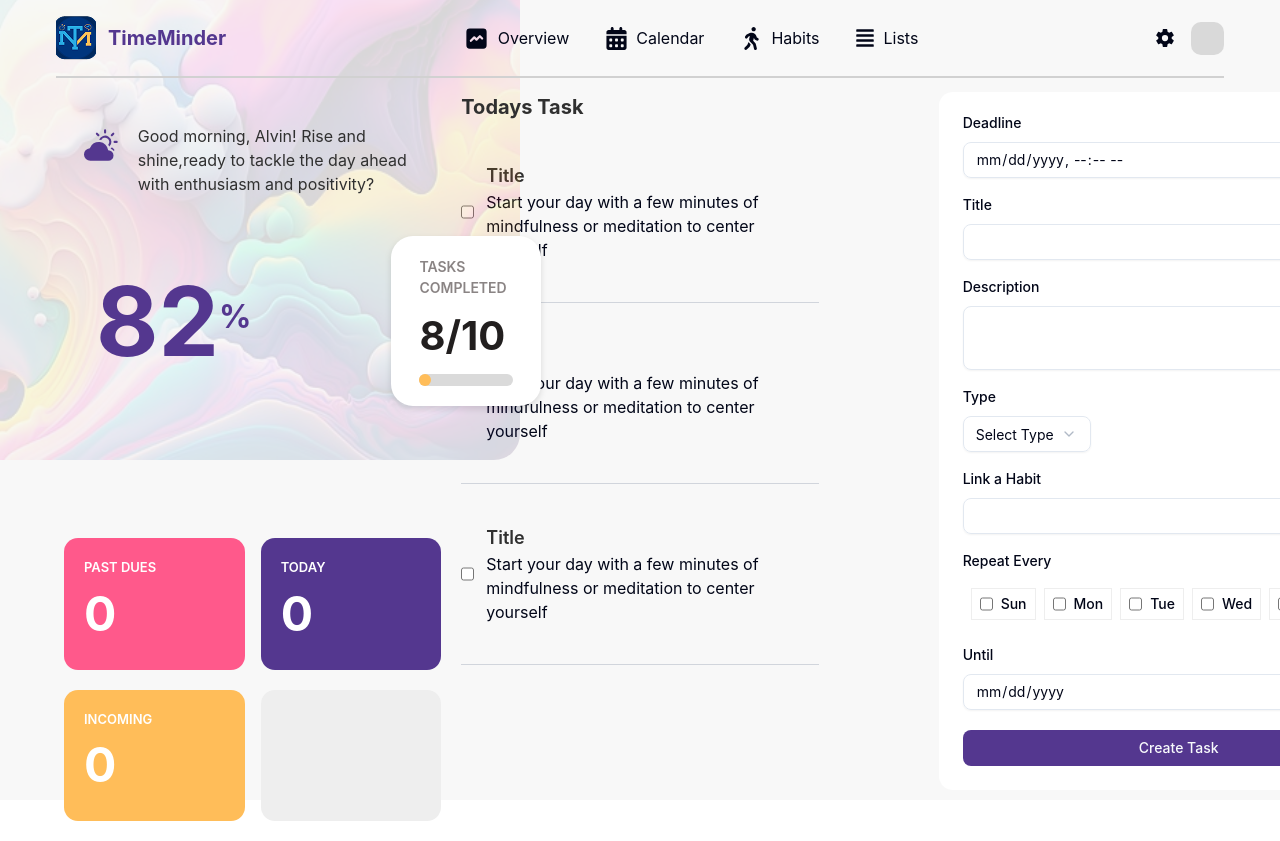
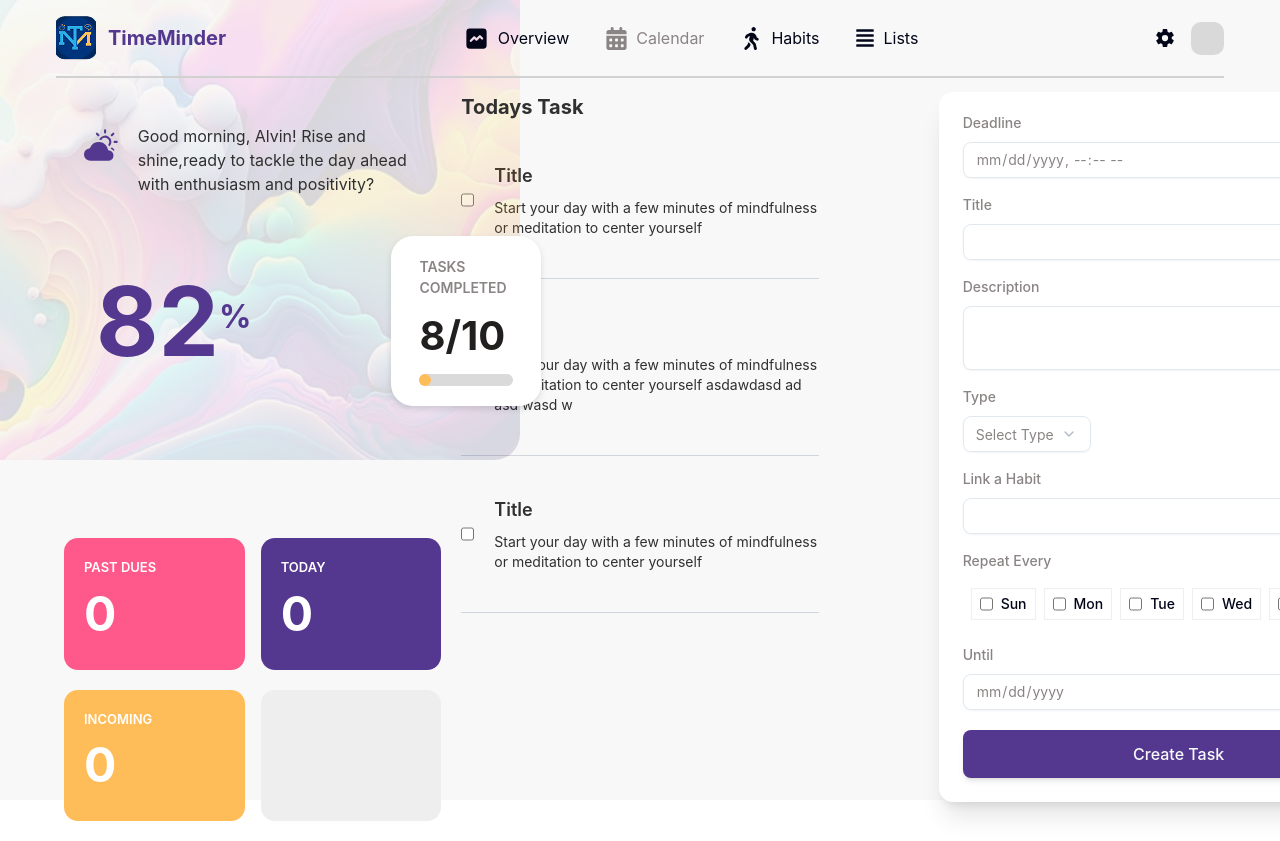
Before and after one commit to iamvinxz/TimeReminder, a React (Vite) app: page / in a window 1280 px wide. Shown: the top 841 px of the page. Built offline with nearby package versions, Linux system fonts and the light colour scheme.

Commit message:
final ui

```diff
--- a/components/FormComponent.jsx
+++ b/components/FormComponent.jsx
@@ -7,88 +7,121 @@ import {
   NativeSelectOption,
 } from "@/components/ui/native-select";
 import { Button } from "@/components/ui/button";
+import { useState } from "react";
 
 const FormComponent = () => {
   const { register, handleSubmit } = useForm();
 
+  const days = ["Sun", "Mon", "Tue", "Wed", "Thu", "Fri", "Sat"];
+
+  const [taskList, setTaskList] = useState([]);
+  const [isFinished, setIsFinished] = useState(false);
+
+  const submitForm = (data) => {
+    const newTask = {
+      title: data.title,
+      description: data.description,
+      deadline: data.deadline,
+      type: data.type,
+      habit: data.habit,
+      until: data.until,
+    };
+
+    fetch("http:localhost:3000/0", {
+      method: "POST",
+      headers: { "Content-Type": "application/json" },
+      body: JSON.stringify(newTask),
+    });
+
+    setTaskList((prev) => [...prev, newTask]);
+  };
+
   return (
     <section className="w-120 ml-25">
       <form
-        onSubmit={handleSubmit}
-        className="space-y-5 bg-white p-6 rounded-xl w-full"
+        onSubmit={handleSubmit(submitForm)}
+        className="space-y-5 bg-white p-6 rounded-xl w-full shadow-xl"
       >
         <div className="space-y-3">
-          <Label>Deadline</Label>
-          <Input type="datetime-local" />
+          <Label className="text-[#8A8484]">Deadline</Label>
+          <Input
+            type="datetime-local"
+            {...register("deadline")}
+            className="text-[#8A8484]"
+          />
         </div>
 
         <div className="space-y-3">
-          <Label>Title</Label>
-          <Input type="text" />
+          <Label className="text-[#8A8484]">Title</Label>
+          <Input
+            type="text"
+            {...register("title")}
+            className="text-[#8A8484]"
+          />
         </div>
 
         <div className="space-y-3">
-          <Label>Description</Label>
-          <Textarea className="resize-none" />
+          <Label className="text-[#8A8484]">Description</Label>
+          <Textarea
+            className="resize-none text-[#8A8484]"
+            {...register("description")}
+          />
         </div>
 
-        <div className="space-y-3">
-          <Label>Type</Label>
-          <NativeSelect>
+        <div className="space-y-3 w-full">
+          <Label className="text-[#8A8484]">Type</Label>
+          <NativeSelect
+            {...register("type")}
+            className="text-[#8A8484] flex w-full"
+          >
             <NativeSelectOption value="">Select Type</NativeSelectOption>
-            <NativeSelectOption value="apple">Habit</NativeSelectOption>
-            <NativeSelectOption value="banana">Habit</NativeSelectOption>
-            <NativeSelectOption value="blueberry">Habit</NativeSelectOption>
-            <NativeSelectOption value="pineapple">Habit</NativeSelectOption>
+            <NativeSelectOption value="Assignment">
+              Assignment
+            </NativeSelectOption>
+            <NativeSelectOption value="Hobby">Hobby</NativeSelectOption>
+            <NativeSelectOption value="Urgent">Urgent</NativeSelectOption>
           </NativeSelect>
         </div>
 
         <div className="space-y-3">
-          <Label>Link a Habit</Label>
-          <Input type="text" className="w-full" />
+          <Label className="text-[#8A8484]">Link a Habit</Label>
+          <Input
+            type="text"
+            className="w-full text-[#8A8484]"
+            {...register("habit")}
+          />
         </div>
 
         <div className="space-y-3">
-          <Label>Repeat Every</Label>
+          <Label className="text-[#8A8484]">Repeat Every</Label>
           <div className="flex gap-2 p-2 overflow-x-scroll">
-            <div className="flex gap-2 border border-[#EEEEEE] p-2">
-              <input type="checkbox" />
-              <Label>Sun</Label>
-            </div>
-            <div className="flex gap-2 border border-[#EEEEEE] p-2">
-              <input type="checkbox" />
-              <Label>Mon</Label>
-            </div>
-            <div className="flex gap-2 border border-[#EEEEEE] p-2">
-              <input type="checkbox" />
-              <Label>Tue</Label>
-            </div>
-            <div className="flex gap-2 border border-[#EEEEEE] p-2">
-              <input type="checkbox" />
-              <Label>Wed</Label>
-            </div>
-            <div className="flex gap-2 border border-[#EEEEEE] p-2">
-              <input type="checkbox" />
-              <Label>Thu</Label>
-            </div>
-            <div className="flex gap-2 border border-[#EEEEEE] p-2">
-              <input type="checkbox" />
-              <Label>Fri</Label>
-            </div>
-            <div className="flex gap-2 border border-[#EEEEEE] p-2">
-              <input type="checkbox" />
-              <Label>Sat</Label>
-            </div>
+            {days.map((day, index) => (
+              <div
+                className="flex gap-2 border border-[#EEEEEE] p-2"
+                key={index}
+              >
+                <input
+                  type="checkbox"
+                  class="accent-[#54378F]"
+                  {...register("repeat")}
+                />
+                <Label>{day}</Label>
+              </div>
+            ))}
           </div>
         </div>
 
         <div className="space-y-3">
-          <Label>Until</Label>
-          <Input type="date" />
+          <Label className="text-[#8A8484]">Until</Label>
+          <Input
+            type="date"
+            {...register("until")}
+            className="text-[#8A8484]"
+          />
         </div>
         <Button
           type="submit"
-          className="w-full cursor-pointer bg-[#54378F] hover:bg-[#815fc5]"
+          className="w-full text-md py-6 cursor-pointer bg-[#54378F] shadow-md hover:bg-[#815fc5]"
         >
           Create Task
         </Button>
--- a/components/NavBar.jsx
+++ b/components/NavBar.jsx
@@ -1,4 +1,4 @@
-import React from "react";
+import { useState } from "react";
 import { FaCalendarDays } from "react-icons/fa6";
 import { FaAlignJustify } from "react-icons/fa";
 import { FaWalking } from "react-icons/fa";
@@ -6,6 +6,12 @@ import { TbGraphFilled } from "react-icons/tb";
 import { IoSettingsSharp } from "react-icons/io5";
 
 const NavBar = () => {
+  const [toggle, setToggle] = useState(true);
+
+  const handleNavigationButton = () => {
+    setToggle(!toggle);
+  };
+
   return (
     <nav className="px-14 w-full h-15 relative z-2">
       <div className=" flex justify-between items-center border-b-2 w-full border-[#D1D1D1] py-4">
@@ -19,26 +25,46 @@ const NavBar = () => {
           <div className="flex flex-row gap-9">
             <div className="flex items-center gap-2 cursor-pointer">
               <TbGraphFilled size={27} />
-              <button className="text-[16px] ">Overview</button>
+              <button
+                className="text-[16px] cursor-pointer"
+                onClick={handleNavigationButton}
+              >
+                Overview
+              </button>
             </div>
             <div className="flex items-center gap-2 cursor-pointer">
-              <FaCalendarDays size={23} />
-              <button className="text-[16px]">Calendar</button>
+              <FaCalendarDays size={23} className="text-[#8A8484]" />
+              <button
+                className="text-[16px] cursor-pointer text-[#8A8484]"
+                onClick={handleNavigationButton}
+              >
+                Calendar
+              </button>
             </div>
             <div className="flex items-center gap-2 cursor-pointer">
               <FaWalking size={23} />
-              <button className="text-[16px]">Habits</button>
+              <button
+                className="text-[16px] cursor-pointer"
+                onClick={handleNavigationButton}
+              >
+                Habits
+              </button>
             </div>
             <div className="flex items-center gap-2 cursor-pointer">
               <FaAlignJustify size={20} />
-              <button className="text-[16px]">Lists</button>
+              <button
+                className="text-[16px] cursor-pointer"
+                onClick={handleNavigationButton}
+              >
+                Lists
+              </button>
             </div>
           </div>
         </div>
 
         <div className="flex items-center gap-4">
           <IoSettingsSharp size={20} />
-          <div className="w-[33px] h-[33px] bg-[#D9D9D9] rounded-lg"></div>
+          <div className="w-8.25 h-8.25 bg-[#D9D9D9] rounded-lg"></div>
         </div>
       </div>
     </nav>
--- a/components/TasksLists.jsx
+++ b/components/TasksLists.jsx
@@ -7,33 +7,33 @@ const TasksLists = () => {
         Todays Task
       </h1>
 
-      <div className="flex gap-3 py-10  border-gray-300 border-b">
+      <div className="flex gap-5 py-10  border-gray-300 border-b">
         <input type="checkbox" className="w-4" />
-        <div>
+        <div className="space-y-2">
           <h2 className="font-semibold text-lg text-[#303030]">Title</h2>
-          <p>
+          <p className="text-sm text-[#303030]">
             Start your day with a few minutes of mindfulness or meditation to
             center yourself
           </p>
         </div>
       </div>
 
-      <div className="flex gap-3 py-10  border-gray-300 border-b">
+      <div className="flex gap-5 py-10  border-gray-300 border-b">
         <input type="checkbox" className="w-4" />
-        <div>
+        <div className="space-y-2">
           <h2 className="font-semibold text-lg text-[#303030]">Title</h2>
-          <p>
+          <p className="text-sm text-[#303030]">
             Start your day with a few minutes of mindfulness or meditation to
-            center yourself
+            center yourself asdawdasd ad asd wasd w
           </p>
         </div>
       </div>
 
-      <div className="flex gap-3 py-10  border-gray-300 border-b">
+      <div className="flex gap-5 py-10  border-gray-300 border-b">
         <input type="checkbox" className="w-4" />
-        <div>
+        <div className="space-y-2">
           <h2 className="font-semibold text-lg text-[#303030]">Title</h2>
-          <p>
+          <p className="text-sm text-[#303030]">
             Start your day with a few minutes of mindfulness or meditation to
             center yourself
           </p>
--- /dev/null
+++ b/db.json
@@ -0,0 +1,10 @@
+[
+  {
+    "title": "",
+    "deadline": "",
+    "description": "",
+    "type": "",
+    "habit": "",
+    "until": ""
+  }
+]
--- a/package.json
+++ b/package.json
@@ -7,13 +7,15 @@
     "dev": "vite me",
     "build": "vite build",
     "lint": "eslint .",
-    "preview": "vite preview"
+    "preview": "vite preview",
+    "server": "json-server --watch db.json"
   },
   "dependencies": {
     "@hookform/resolvers": "^5.2.2",
     "@tailwindcss/vite": "^4.2.1",
     "class-variance-authority": "^0.7.1",
     "clsx": "^2.1.1",
+    "json-server": "^1.0.0-beta.12",
     "lucide-react": "^0.575.0",
     "radix-ui": "^1.4.3",
     "react": "^19.2.0",
--- /dev/null
+++ b/server.js
@@ -0,0 +1,8 @@
+import express from "express";
+
+const app = express();
+const PORT = 3000;
+
+app.listen(PORT, () => {
+  console.log(`Server is Running in PORT ${PORT}`);
+});
```
Also changed, not shown: 1 other file (tests, documents, lock files or other folders).
